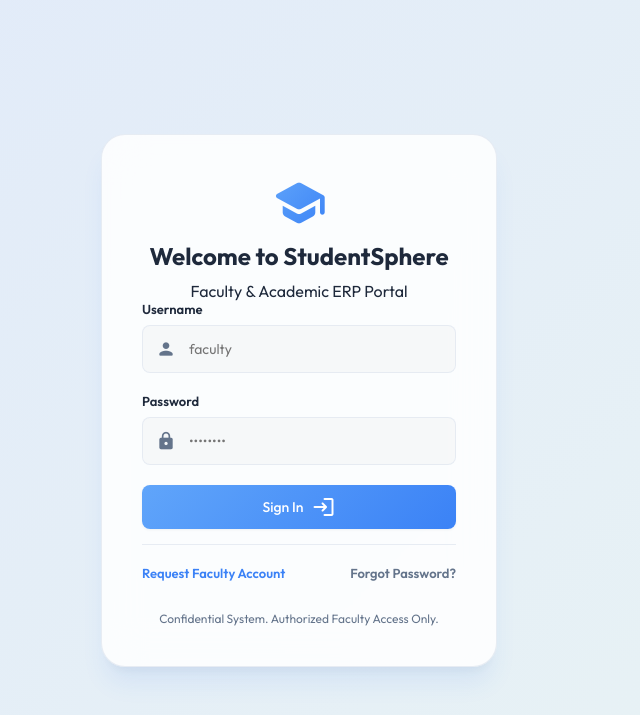
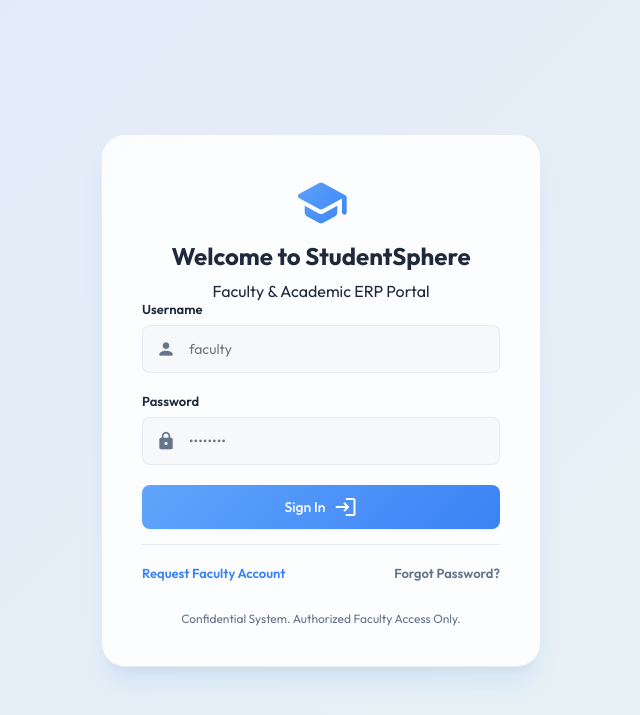
Before and after one commit to saigautam3/Student-Management-System, a Flask app: page /login in a window 1280 px wide. Shown: the top 715 px of the page, without its empty margins (319-959 px from the left). Run offline with Flask 3, Linux system fonts and the light colour scheme; data that the repository does not hold is empty; some libraries are stand-ins or nearby versions.

Commit message:
Did some major changes

```diff
--- a/static/style.css
+++ b/static/style.css
@@ -938,6 +938,7 @@ table tbody tr.row-selected {
 }
 
 .form-group input, .form-group select, .form-group textarea {
+    width: 100%;
     padding: 12px;
     border-radius: var(--radius-sm);
     border: 1px solid var(--border-color);
--- a/templates/login.html
+++ b/templates/login.html
@@ -26,6 +26,9 @@
         .auth-panel.active {
             display: block;
         }
+        .login-wrapper {
+            transition: max-width var(--transition-normal);
+        }
     </style>
 </head>
 <body class="login-body">
@@ -49,8 +52,8 @@
         {% endwith %}
     </div>
 
-    <div class="login-wrapper" style="padding: 20px 0;">
-        <div class="login-card" style="max-width: 520px; width: 90%;">
+    <div class="login-wrapper" id="loginWrapper" style="padding: 20px 0;">
+        <div class="login-card" style="max-width: 580px; width: 100%;">
 
             <!-- 1. SIGN IN PANEL -->
             <div id="loginPanel" class="auth-panel active">
@@ -213,6 +216,13 @@
         function showPanel(panelId) {
             document.querySelectorAll('.auth-panel').forEach(p => p.classList.remove('active'));
             document.getElementById(panelId).classList.add('active');
+
+            const wrapper = document.getElementById("loginWrapper");
+            if (panelId === 'loginPanel') {
+                wrapper.style.maxWidth = '440px';
+            } else {
+                wrapper.style.maxWidth = '580px';
+            }
         }
 
         // Auto-dismiss toast notifications
```
